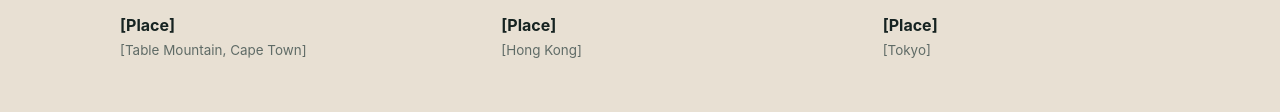
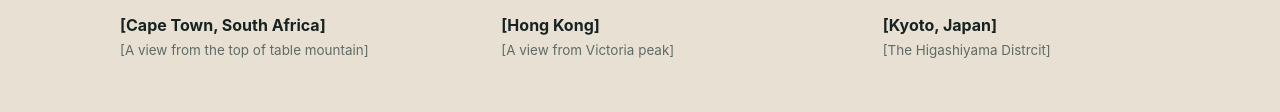
Before and after one commit to matthelm03/matthelm03.github.io, a plain HTML site: page index.html in a window 1280 px wide. Shown: the part 2606-2718 px from the top of the page. Drawn offline with Linux system fonts and the light colour scheme.

Commit message:
Revise travel figure captions for accuracy
Updated place names and descriptions in travel figures.

```diff
--- a/index.html
+++ b/index.html
@@ -102,7 +102,7 @@
             <h2>Other Interests</h2>
           </div>
           <p>
-            I am very interested in quizzes,modern history, politics and public transport infastructure, particularly the development of train projects.
+            I am very interested in quizzes, modern history, politics and public transport infastructure, particularly the development of train projects.
             I am also quite an avid traveller, currently on 32 countries and counting, mainly interested in the history and cuisine of said countries and hiking.
           </p>
         </div>
@@ -113,7 +113,7 @@
   src="images/travel-1.jpg"
   alt="View from Table Mountain in Cape Town"
 >
-            <figcaption><strong>[Place]</strong><span>[Table Mountain, Cape Town]</span></figcaption>
+            <figcaption><strong>[Cape Town, South Africa]</strong><span>[A view from the top of table mountain]</span></figcaption>
           </figure>
 
           <figure class="travel-card">
@@ -122,7 +122,7 @@
   src="images/travel-2.jpg"
   alt="View from Victoria Peak in Hong Kong"
 >
-            <figcaption><strong>[Place]</strong><span>[Hong Kong]</span></figcaption>
+            <figcaption><strong>[Hong Kong]</strong><span>[A view from Victoria peak]</span></figcaption>
           </figure>
 
           <figure class="travel-card">
@@ -131,7 +131,7 @@
   src="images/travel-3.jpg"
   alt="Kyoto"
 >
-            <figcaption><strong>[Place]</strong><span>[Tokyo]</span></figcaption>
+            <figcaption><strong>[Kyoto, Japan]</strong><span>[The Higashiyama Distrcit]</span></figcaption>
           </figure>
         </div>
       </div>
```
